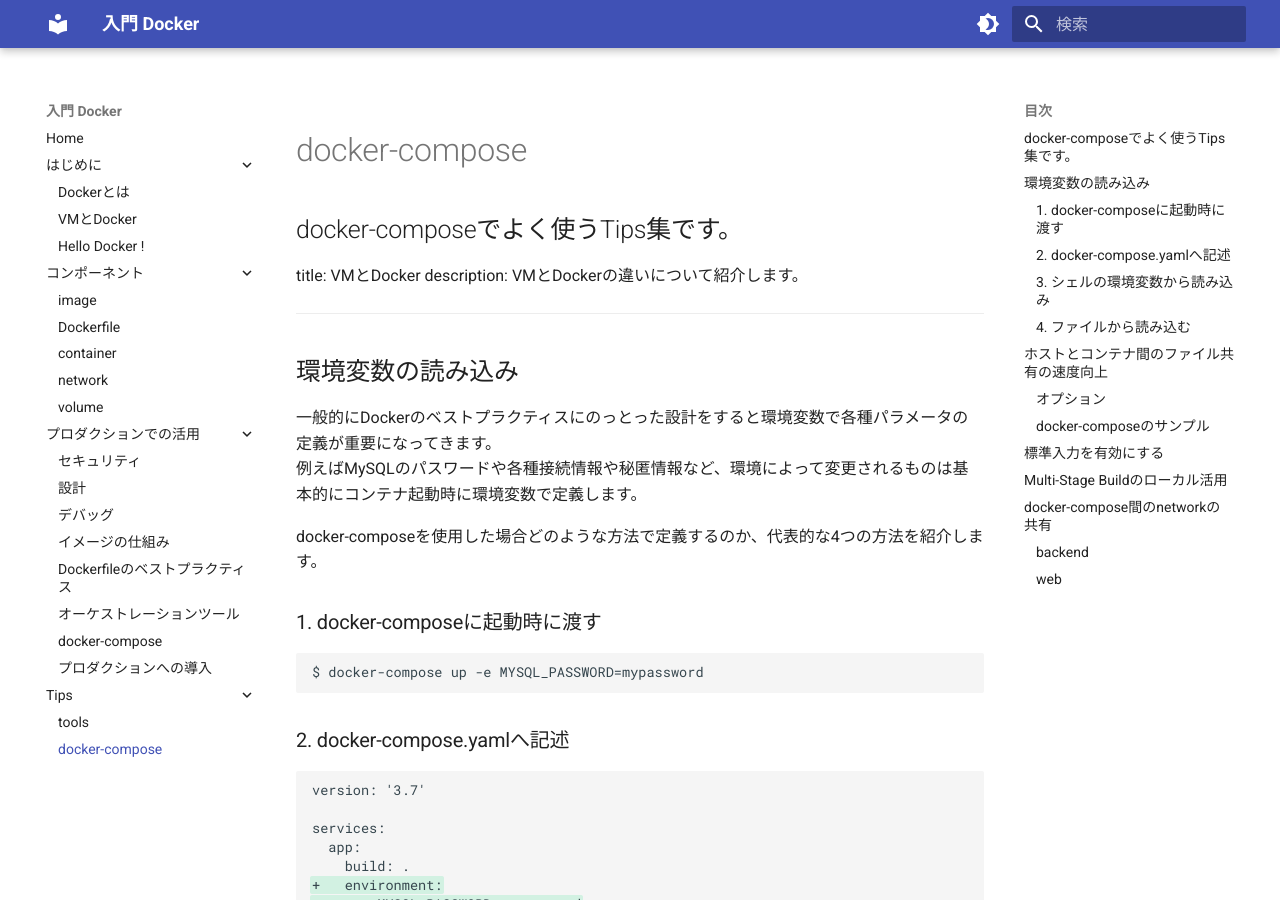
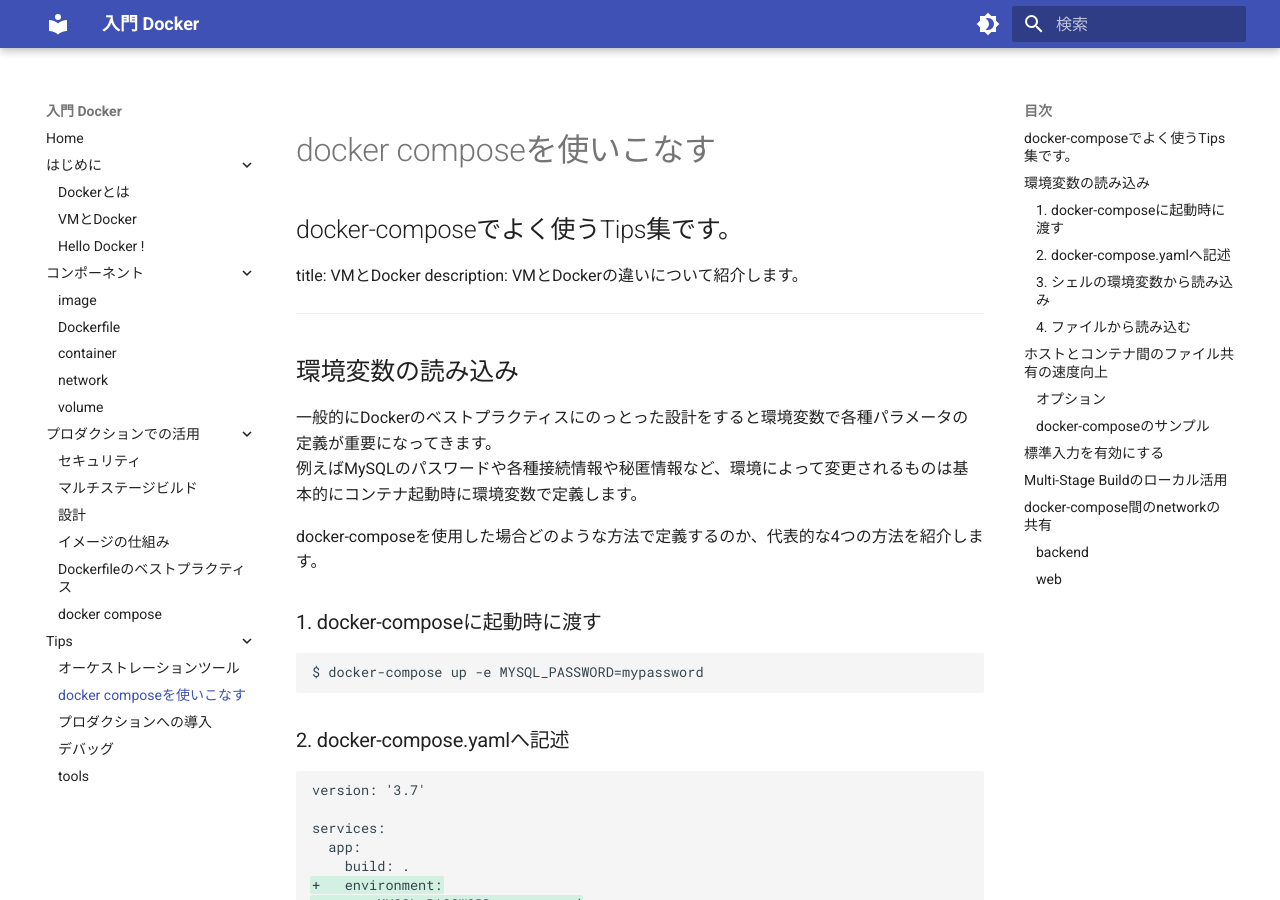
Before and after one commit to y-ohgi/introduction-docker, an MkDocs documentation site: the page built from docs/4_tips/docker-compose.md, in a window 1280 px wide and 900 px high. Built offline with MkDocs 1.6.1 and Material for MkDocs 9.7.7, drawn with Linux system fonts in a browser that asks for light colours.

Commit message:
add: site_description

```diff
--- a/mkdocs.yml
+++ b/mkdocs.yml
@@ -1,4 +1,5 @@
 site_name: '入門 Docker'
+site_description: プロダクションへ導入するために必要なDockerの概要から設計までを、なるべく最短経路で学ぶことが目的のハンズオン資料です。
 
 theme:
   name: material
@@ -64,14 +65,14 @@
     - volume: 2_component/volume.md
   - プロダクションでの活用:
     - セキュリティ: 3_production/security.md
+    - マルチステージビルド: 3_production/multistage-build.md
     - 設計: 3_production/design.md
-    - デバッグ: 3_production/debug.md
     - イメージの仕組み: 3_production/image.md
     - Dockerfileのベストプラクティス: 3_production/dockerfile.md
+    - docker compose: 3_production/docker-compose.md
+  - Tips:
     - オーケストレーションツール: 3_production/orchestration.md
-    - docker-compose: 3_production/docker-compose.md
+    - docker composeを使いこなす: 4_tips/docker-compose.md
     - プロダクションへの導入: 3_production/introduction.md
-  - Tips:
+    - デバッグ: 3_production/debug.md
     - tools: 4_tips/tools.md
-    - docker-compose: 4_tips/docker-compose.md
-    # - 参考書: 4_tips/book.md
```
